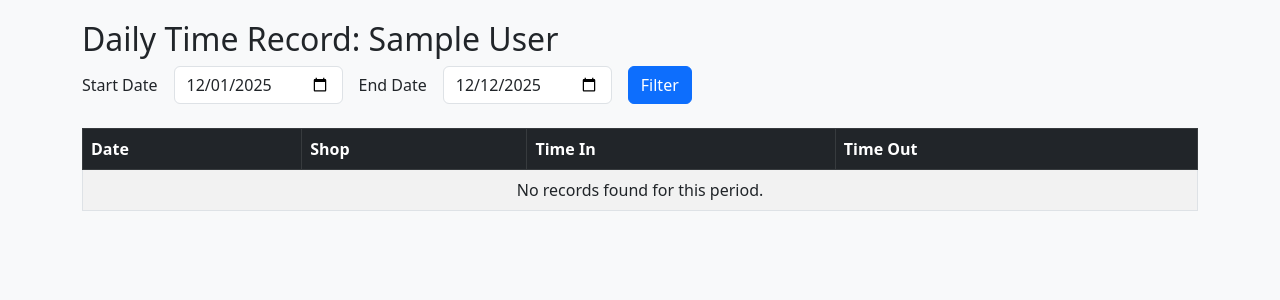
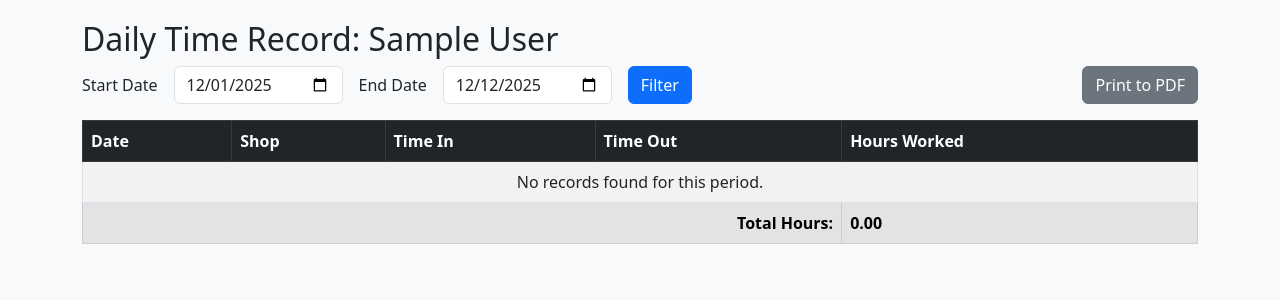
Before and after one commit to mmdizondotr-max/HRISv2-PC, a Django app: page /attendance/dtr/ in a window 1280 px wide. Shown: the part 66-366 px from the top of the page. Run offline with Django 5.2, Linux system fonts and the light colour scheme; the visitor is signed in with stand-in values (Sample User, id 1); data that the repository does not hold is empty.

Commit message:
Enhance Schedule UI, DTR, and Security
- Optimize Published Schedule table: Only 'Roving' shop shows Standby column; regular shops show only Duty.
- Enhance DTR: Added 'Hours Worked' column, 'Total Hours' footer, and 'Print to PDF' button.
- Update Scoring: Preferred day off deduction increased to -5.0.
- Update Generator UI: Distinct colors for Roving (Warning) and Standby (Info) columns.
- Add Time In/Out Table: Shows today's active logs (excluding Roving).
- Implement Auto-Logout: Clears sessions on server restart and logs out on tab close via JS.

```diff
--- a/attendance/templates/attendance/dtr.html
+++ b/attendance/templates/attendance/dtr.html
@@ -7,7 +7,8 @@
     <div class="col-md-12">
         <h2>Daily Time Record: {{ target_user.get_full_name }}</h2>
 
-        <form method="get" class="row g-3 mb-4">
+        <div class="d-flex justify-content-between align-items-center mb-3">
+             <form method="get" class="row g-3 d-print-none">
                 <div class="col-auto">
                     <label for="start_date" class="col-form-label">Start Date</label>
                 </div>
@@ -24,6 +25,8 @@
                     <button type="submit" class="btn btn-primary">Filter</button>
                 </div>
             </form>
+            <button onclick="window.print()" class="btn btn-secondary d-print-none">Print to PDF</button>
+        </div>
 
         <div class="table-responsive">
             <table class="table table-striped table-bordered">
@@ -33,24 +36,54 @@
                         <th>Shop</th>
                         <th>Time In</th>
                         <th>Time Out</th>
+                        <th>Hours Worked</th>
                     </tr>
                 </thead>
                 <tbody>
-                    {% for log in logs %}
+                    {% for item in logs_data %}
                     <tr>
-                        <td>{{ log.date }}</td>
-                        <td>{{ log.shop.name }}</td>
-                        <td>{{ log.time_in|date:"h:i A"|default:"-" }}</td>
-                        <td>{{ log.time_out|date:"h:i A"|default:"-" }}</td>
+                        <td>{{ item.log.date }}</td>
+                        <td>{{ item.log.shop.name }}</td>
+                        <td>{{ item.log.time_in|date:"h:i A"|default:"-" }}</td>
+                        <td>{{ item.log.time_out|date:"h:i A"|default:"-" }}</td>
+                        <td>{{ item.duration|floatformat:2 }}</td>
                     </tr>
                     {% empty %}
                     <tr>
-                        <td colspan="4" class="text-center">No records found for this period.</td>
+                        <td colspan="5" class="text-center">No records found for this period.</td>
                     </tr>
                     {% endfor %}
                 </tbody>
+                <tfoot>
+                    <tr class="table-secondary fw-bold">
+                        <td colspan="4" class="text-end">Total Hours:</td>
+                        <td>{{ total_hours|floatformat:2 }}</td>
+                    </tr>
+                </tfoot>
             </table>
         </div>
+
+        <style>
+            @media print {
+                body * {
+                    visibility: hidden;
+                }
+                .table-responsive, .table-responsive * {
+                    visibility: visible;
+                }
+                .table-responsive {
+                    position: absolute;
+                    left: 0;
+                    top: 0;
+                    width: 100%;
+                }
+                .d-print-none {
+                    display: none !important;
+                }
+                /* Hide Navbar manually if visibility hidden above doesn't catch it nicely */
+                nav { display: none; }
+            }
+        </style>
     </div>
 </div>
 {% endblock %}
--- a/attendance/views.py
+++ b/attendance/views.py
@@ -76,10 +76,14 @@ def home(request):
                 messages.success(request, f"Timed out at {current_time.strftime('%I:%M %p')}.")
                 return redirect('attendance:home')
 
+    # Fetch today's logs for display, excluding Roving
+    todays_logs_list = TimeLog.objects.filter(date=today).exclude(shop__name='Roving').select_related('user', 'shop').order_by('time_in')
+
     return render(request, 'attendance/home.html', {
         'current_time': current_time,
         'shops': shops,
         'todays_log': todays_log,
+        'todays_logs_list': todays_logs_list,
     })
 
 @login_required
@@ -251,9 +255,28 @@ def daily_time_record(request, user_id=None):
         date__range=[start_date, end_date]
     ).order_by('-date')
 
+    total_hours = 0
+    logs_data = []
+
+    for log in logs:
+        duration = 0
+        if log.time_in and log.time_out:
+            # Combine date and time to calculate duration
+            dt_in = datetime.datetime.combine(log.date, log.time_in)
+            dt_out = datetime.datetime.combine(log.date, log.time_out)
+            diff = dt_out - dt_in
+            duration = diff.total_seconds() / 3600.0
+
+        total_hours += duration
+        logs_data.append({
+            'log': log,
+            'duration': duration
+        })
+
     return render(request, 'attendance/dtr.html', {
         'target_user': target_user,
-        'logs': logs,
+        'logs_data': logs_data,
+        'total_hours': total_hours,
         'start_date': start_date,
         'end_date': end_date,
     })
--- a/scheduling/utils.py
+++ b/scheduling/utils.py
@@ -90,7 +90,7 @@ def calculate_assignment_score(user, shop, date, history_data, current_week_assi
         pref = user.preference
         # date.weekday() returns 0=Mon, 6=Sun. Preference uses same mapping.
         if pref.top_preferred_day_off == date.weekday():
-            score -= 1.0
+            score -= 5.0
     except Preference.DoesNotExist:
         pass
 
--- a/templates/base.html
+++ b/templates/base.html
@@ -98,6 +98,36 @@
     </div>
 
     <script src="https://cdn.jsdelivr.net/npm/bootstrap@5.3.0/dist/js/bootstrap.bundle.min.js"></script>
+    <script>
+        // Auto-logout on tab close logic
+        let isNavigating = false;
+
+        // Mark navigation when clicking links or submitting forms
+        document.addEventListener('click', function(e) {
+            let target = e.target.closest('a');
+            if (target && target.getAttribute('href') && !target.getAttribute('href').startsWith('#') && !target.getAttribute('target')) {
+                isNavigating = true;
+            }
+        });
+
+        document.addEventListener('submit', function(e) {
+            isNavigating = true;
+        });
+
+        window.addEventListener('beforeunload', function (e) {
+            if (!isNavigating) {
+                // If not navigating internally, assume close/reload and trigger logout
+                // Use navigator.sendBeacon to ensure request is sent even if page unloads
+                const csrfToken = document.querySelector('input[name="csrfmiddlewaretoken"]')?.value;
+                if (csrfToken) {
+                     const formData = new FormData();
+                     formData.append('csrfmiddlewaretoken', csrfToken);
+                     // Assuming standard Django logout URL '/logout/'
+                     navigator.sendBeacon('/logout/', formData);
+                }
+            }
+        });
+    </script>
     {% block extra_js %}{% endblock %}
 </body>
 </html>
```
Also changed, not shown: attendance/templates/attendance/home.html (+38 -0 lines), core/apps.py (+16 -0 lines), scheduling/templates/scheduling/generator.html (+6 -6 lines), scheduling/templates/scheduling/my_schedule.html (+5 -5 lines), scheduling/tests_revamp.py (+27 -4 lines). Lines whose indentation alone changed are shown as unchanged.
